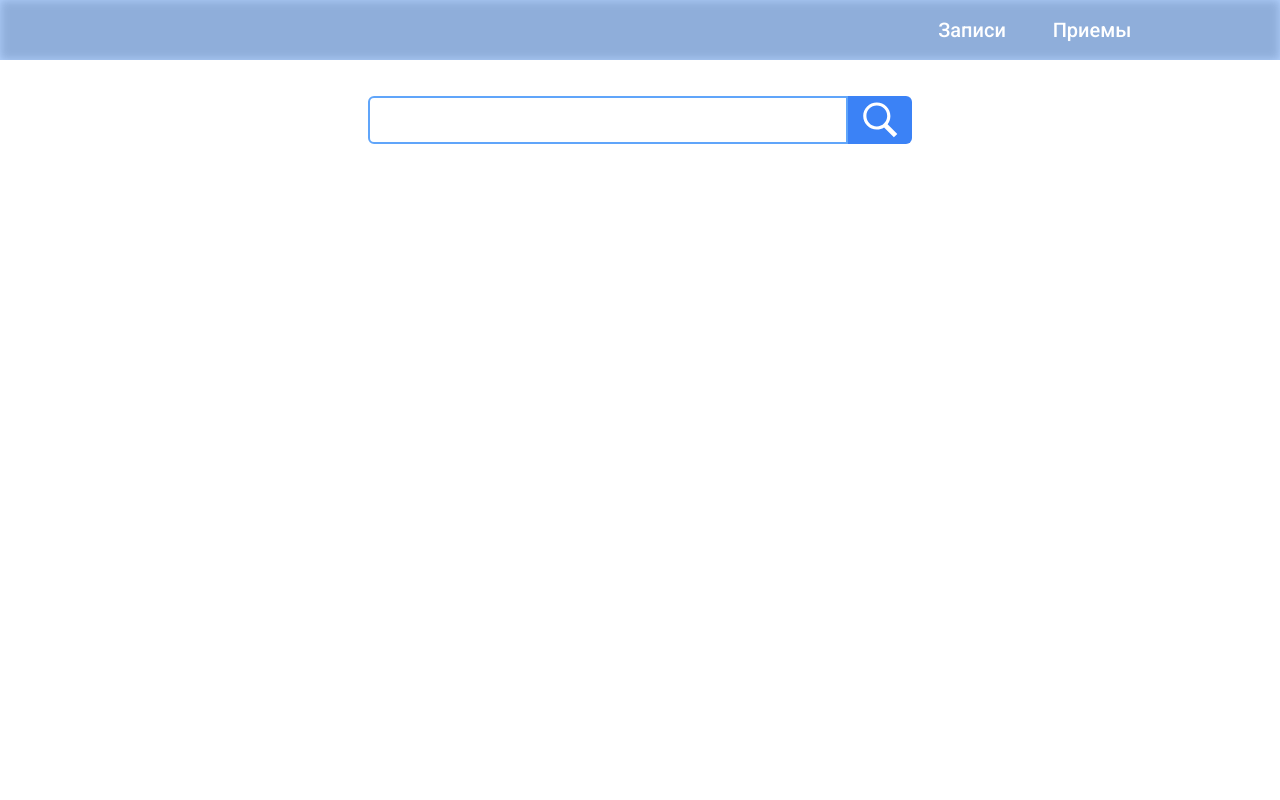
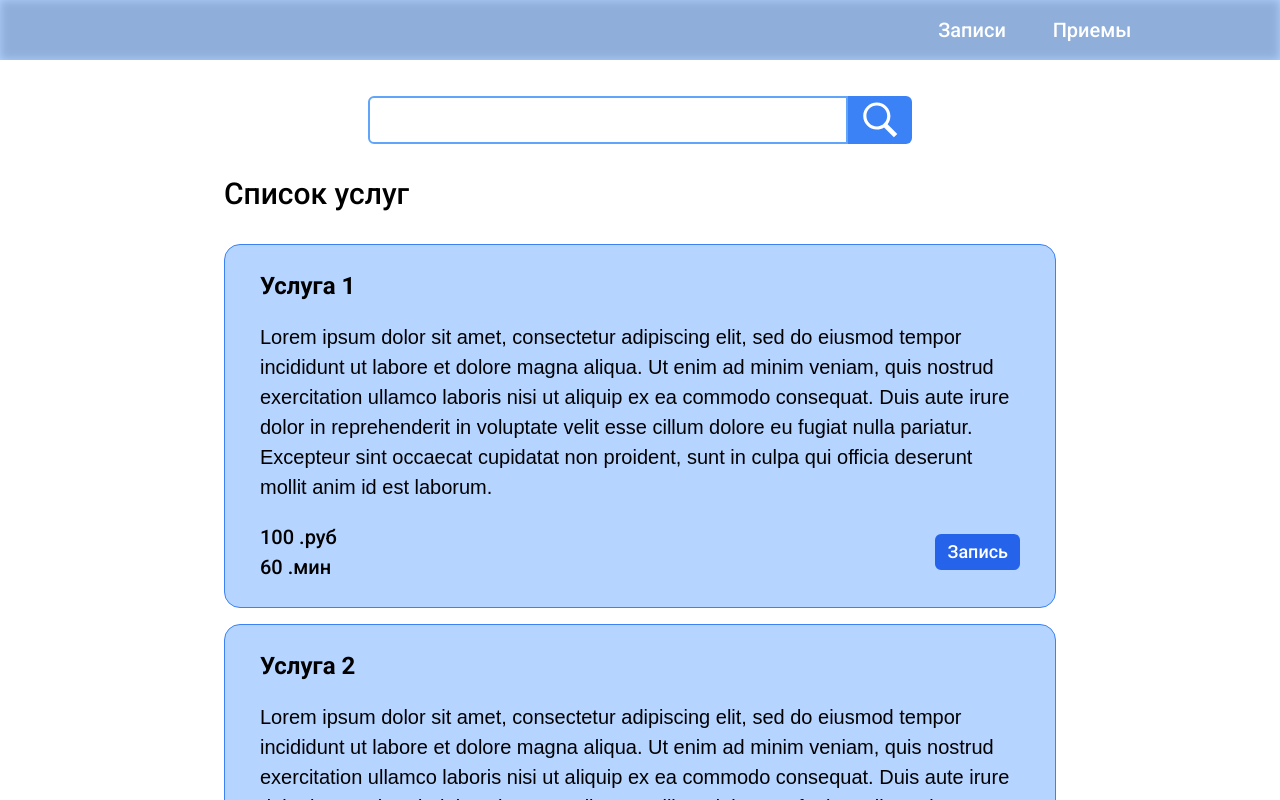
Before and after one commit to Xeems/next_hospital, a Next.js app: page /patient/ServiceSearch in a window 1280 px wide. Shown: the top 800 px of the page. Built offline with nearby package versions, Linux system fonts and the light colour scheme.

Commit message:
pre отчет

```diff
--- a/app/api/PriceList.ts
+++ b/app/api/PriceList.ts
@@ -11,4 +11,9 @@ export class PriceList{
         const respone = data;
         return data;
     }
+
+    GetAllServices(){
+        const respone = data;
+        return data;
+    }
 }
--- a/app/doctor/services/page.tsx
+++ b/app/doctor/services/page.tsx
@@ -1,5 +1,6 @@
 import styles from "@/styles/doctor.module.scss"
 import {PriceList} from "@/app/api/PriceList"
+import ServiceList from "@/components/ServiceList";
 
 let priceLisrt = new PriceList();
 
@@ -12,7 +13,7 @@ export default function ServicesPage() {
             <div className={styles.newServiceContainer}>
                 <h2 className="text-3xl">Новая услуга</h2>
                 <input placeholder="Название" className={styles.serviceInput}/>
-                <textarea className={styles.serviceInput}></textarea>
+                <textarea className={styles.serviceInput} placeholder="Описание"></textarea>
                 <div className="flex flex-row">
                     <div className="w-1/6 mr-2">
                         <input placeholder="Цена" className={styles.serviceInput}/>
@@ -24,21 +25,7 @@ export default function ServicesPage() {
                 <button className="w-24 h-9 relative mt-3 -z-10 rounded-sm text-white bg-blue-500 hover:bg-blue-700">Добавить</button>
             </div>
 
-            <ul  className={styles.servicesList}>
-                <h2 className="text-3xl my-8">Список услуг</h2>
-                {data.map((el) =>(
-                    <li key={el.id}>
-                        <div className={styles.serviceContainer}>
-                            <h2 className="font-bold text-2xl">{el.service.name}</h2>
-                            <p className={styles.serviceDescription}>{el.service.description}</p>
-                            <div className = "flex flex-row w-auto">
-                                <p className="mr-5">{el.price} .руб</p>
-                                <p>{el.duration} .мин</p>
-                            </div>
-                        </div>
-                    </li>
-                ))}
-            </ul>
+            <ServiceList  ServiceList={data} ></ServiceList>
         </div>
         </>
     )
--- a/app/page.tsx
+++ b/app/page.tsx
@@ -1,5 +1,4 @@
 'use client';
-
 import { useRouter } from "next/navigation";
 import { signIn } from "next-auth/react";
 import type { FormEventHandler } from "react";
@@ -12,9 +11,7 @@ export default function LoginPage() {
 
   const handleSubmit: FormEventHandler<HTMLFormElement> = async (event) => {
     event.preventDefault();
-
     const formData = new FormData(event.currentTarget);
-
     const res = await signIn("credentials", {
       login: formData.get("login"),
       password: formData.get("password"),
--- a/app/patient/ServiceSearch/layout.tsx
+++ b/app/patient/ServiceSearch/layout.tsx
@@ -6,14 +6,12 @@ import { url } from "inspector";
 let priceLisrt: PriceList;
 
 export default function RootLayout({children,}: {children: React.ReactNode}) {
-
-
-return (
-        <>
-            <div className="flex flex-col items-center mt-24">
-                <SerachBar></SerachBar>
-                <body>{children}</body>
+    return (
+        <div className="flex flex-col items-center mt-24">
+            <SerachBar></SerachBar>
+            <div>
+                {children}
             </div>
-        </>
+        </div>
     )
 }
--- a/app/patient/ServiceSearch/page.tsx
+++ b/app/patient/ServiceSearch/page.tsx
@@ -1,6 +1,14 @@
+import {PriceList} from "@/app/api/PriceList"
+import ServiceList from '@/components/ServiceList'
+import styles from "@/styles/doctor.module.scss"
+
+let priceLisrt = new PriceList();
+
 export default function ServicesPage() {
-    return
-    <>
-
-    </>
+    const data = priceLisrt.GetAllServices();
+    return(
+        <div className='flex justify-center'>
+            <ServiceList ServiceList={data}></ServiceList>
+        </div>
+    );
 }
--- a/app/patient/layout.tsx
+++ b/app/patient/layout.tsx
@@ -6,7 +6,7 @@ type NavLink ={
 };
 
 const links: NavLink[] = [
-    {Name: "Записи", href: "/patient/services"},
+    {Name: "Записи", href: "/patient/ServiceSearch"},
     {Name: "Приемы", href: "/patient/appointments"}
 ]
 
--- a/components/Providers.tsx
+++ b/components/Providers.tsx
@@ -4,5 +4,5 @@ import { SessionProvider } from "next-auth/react";
 import { useSession } from "next-auth/react";
 
 export const Providers = ({ children }: { children: React.ReactNode }) => {
-  return <SessionProvider>{children}</SessionProvider>;
+  return( <SessionProvider>{children}</SessionProvider>)
 };
--- a/components/ServiceList.tsx
+++ b/components/ServiceList.tsx
@@ -1,14 +1,30 @@
-"use client";
-import styles from '@/styles/components/ServiceList.module.scss';
-import {PriceList} from "@/app/api/PriceList"
-import SerachBar from './SerachBar';
-import {useState} from 'react';
-import { priceList } from '@/types/priceList';
+import  {priceList}  from '@/types/priceList';
+import styles from '@/styles/components/ServiceList.module.scss'
 
-const ServiceList = (data: priceList[]) =>{
 
-    return(
-       <>
-       </>
-    )
+type Props = {
+    ServiceList: priceList[];
 }
+
+const ServiceList = ({ServiceList}: Props) => {
+  return (
+    <div className={styles.servicesList}>
+        <h2 className="text-3xl my-8">Список услуг</h2>
+        {ServiceList.map((el) =>(
+            <div key={el.id} className={styles.serviceContainer}>
+                <h2 className="font-bold text-2xl">{el.service.name}</h2>
+                <p className={styles.serviceDescription}>{el.service.description}</p>
+                <div className = "flex justify-between w-auto items-center">
+                    <div>
+                    <p className="mr-5">{el.price} .руб</p>
+                    <p>{el.duration} .мин</p>
+                    </div>
+                    <button className='w-auto h-9 py-1 px-3 ml- bg-blue-600 hover:bg-blue-700 rounded-md text-lg text-white'>Запись</button>
+                </div>
+            </div>
+        ))}
+    </div>
+  )
+}
+
+export default ServiceList;
--- a/styles/components/ServiceList.module.scss
+++ b/styles/components/ServiceList.module.scss
@@ -1,3 +1,28 @@
-.container{
+.servicesList{
+    list-style-type: none;
+    width: 65%;
+    display: flex;
+    flex-direction: column;
+}
+
+.serviceContainer{
+    @apply border rounded-2xl border-blue-500 mb-4;
+    display: flex;
+    flex-direction: column;
+    justify-content: center;
+    background-color: rgb(181, 212, 255);
+    padding: 25px 35px;
+}
+
+.serviceDescription{
+    font-family: 'Roboto-Light', sans-serif;
+    font-weight: 400;
+    font-style: normal;
+    margin-bottom: 20px;
+}
+
+.horizontalContainer{
+    display: flex;
+    flex-direction: row;
 
 }
--- a/types/priceList.ts
+++ b/types/priceList.ts
@@ -1,5 +1,5 @@
 
-export interface priceList {
+export type priceList =  {
     id: number;
     doctorId: number;
     service: service;
```
Also changed, not shown: styles/doctor.module.scss (+0 -29 lines).
